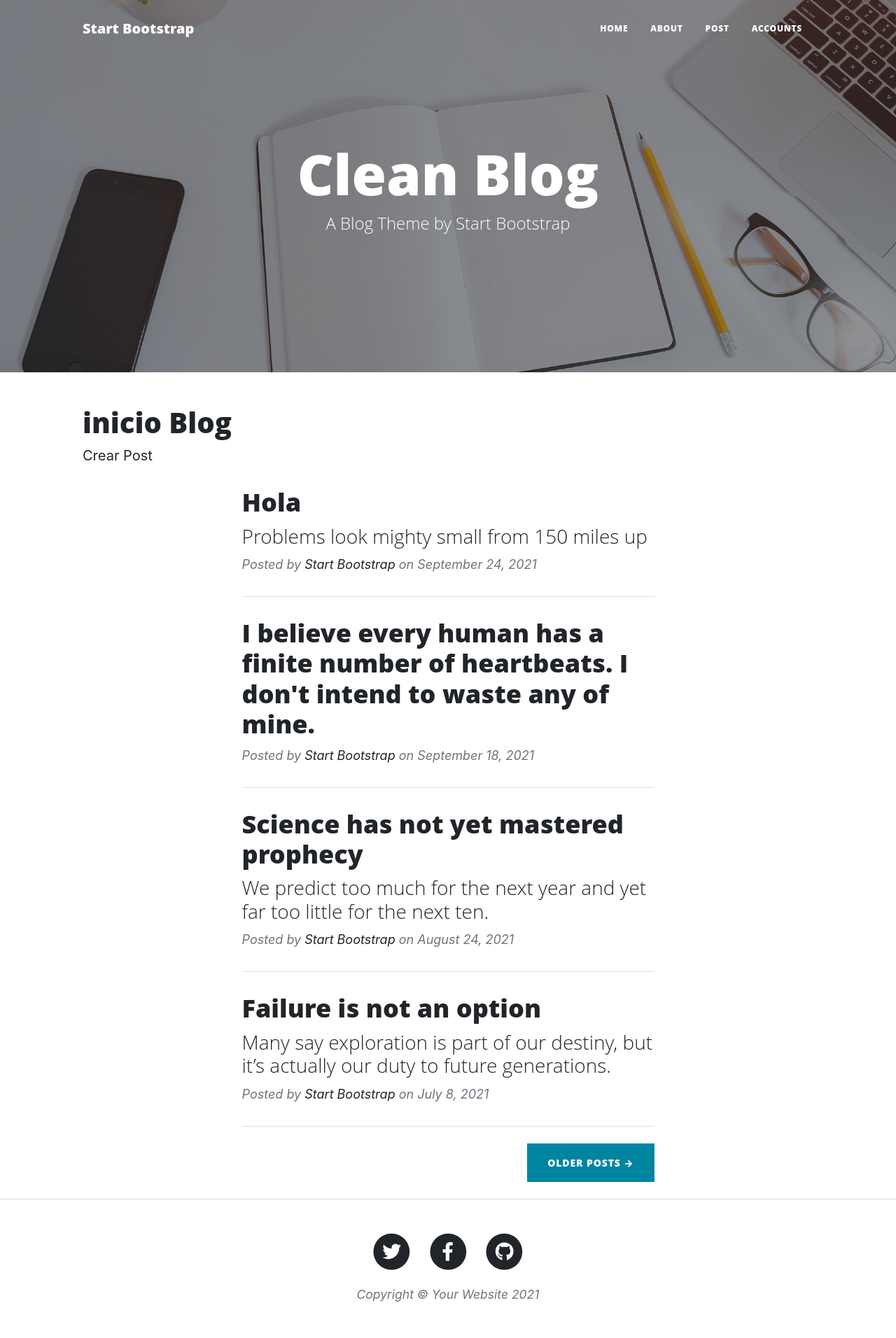
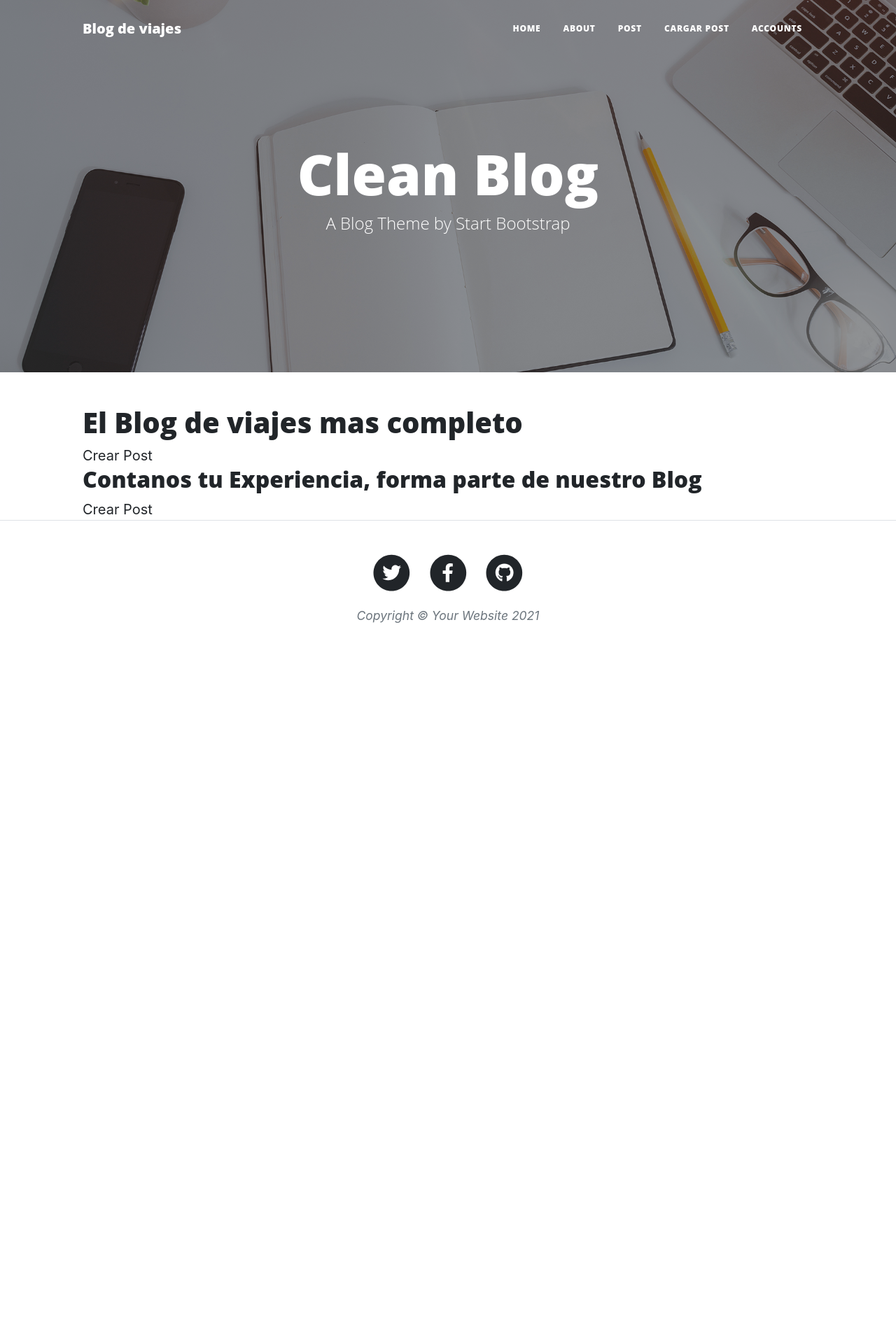
Before and after one commit to ezevazquez/CoderBlog, a Django app: page /pages/ in a window 1280 px wide. Shown: the whole page at 70% size. After the commit the page ends 890 px from the top, so only its background shows below. Run offline with Django 4.2, Linux system fonts and the light colour scheme; data that the repository does not hold is empty; some libraries are stand-ins or nearby versions.

Commit message:
Prueba de vista de posteos

```diff
--- a/pages/views.py
+++ b/pages/views.py
@@ -55,7 +55,7 @@ class PostDetail(DetailView):
 
 class PostUpdate(UpdateView):
     model: Post
-    succes_irl = "pages/inicioPages.html"
+    succes_url = "pages/inicioPages.html"
     fields = ['img', 'place', 'name', 'title', 'description']
 
 
--- a/templates/homepage/index.html
+++ b/templates/homepage/index.html
@@ -20,7 +20,7 @@
         <!-- Navigation-->
         <nav class="navbar navbar-expand-lg navbar-light" id="mainNav">
             <div class="container px-4 px-lg-5">
-                <a class="navbar-brand" href="index.html">Start Bootstrap</a>
+                <a class="navbar-brand" href="index.html">Blog de viajes</a>
                 <button class="navbar-toggler" type="button" data-bs-toggle="collapse" data-bs-target="#navbarResponsive" aria-controls="navbarResponsive" aria-expanded="false" aria-label="Toggle navigation">
                     Menu
                     <i class="fas fa-bars"></i>
@@ -30,6 +30,7 @@
                         <li class="nav-item"><a class="nav-link px-lg-3 py-3 py-lg-4" href="index.html">Home</a></li>
                         <li class="nav-item"><a class="nav-link px-lg-3 py-3 py-lg-4" href="#">About</a></li>
                         <li class="nav-item"><a class="nav-link px-lg-3 py-3 py-lg-4" href="{% url 'homePages'%}">Post</a></li>
+                        <li class="nav-item"><a class="nav-link px-lg-3 py-3 py-lg-4" href="{% url 'newPost'%}">Cargar Post</a></li>
                         <li class="nav-item"><a class="nav-link px-lg-3 py-3 py-lg-4" href="#">Accounts</a></li>
                     </ul>
                 </div>
--- a/templates/pages/inicioPages.html
+++ b/templates/pages/inicioPages.html
@@ -5,7 +5,7 @@
 {% block varContent %}
     <div class="container px-4 px-lg-5">
         <div class="row gx-4 gx-lg-5 justify-content-center">
-            <h1>inicio Blog</h1>
+            <h1>El Blog de viajes mas completo</h1>
             <a href="{% url 'newPost' %}">Crear Post</a>
         </div>
     </div>
@@ -36,70 +36,15 @@
         </div>
     </div>
 
-
-
-
     <div class="container px-4 px-lg-5">
         <div class="row gx-4 gx-lg-5 justify-content-center">
-            <div class="col-md-10 col-lg-8 col-xl-7">
-                <!-- Post preview-->
-                <div class="post-preview">
-                    <a href="post.html">
-                        <h2 class="post-title">Hola</h2>
-                        <h3 class="post-subtitle">Problems look mighty small from 150 miles up</h3>
-                    </a>
-                    <p class="post-meta">
-                        Posted by
-                        <a href="#!">Start Bootstrap</a>
-                        on September 24, 2021
-                    </p>
-                </div>
-                <!-- Divider-->
-                <hr class="my-4" />
-                <!-- Post preview-->
-                <div class="post-preview">
-                    <a href="post.html"><h2 class="post-title">I believe every human has a finite number of heartbeats. I don't intend to waste any of mine.</h2></a>
-                    <p class="post-meta">
-                        Posted by
-                        <a href="#!">Start Bootstrap</a>
-                        on September 18, 2021
-                    </p>
-                </div>
-                <!-- Divider-->
-                <hr class="my-4" />
-                <!-- Post preview-->
-                <div class="post-preview">
-                    <a href="post.html">
-                        <h2 class="post-title">Science has not yet mastered prophecy</h2>
-                        <h3 class="post-subtitle">We predict too much for the next year and yet far too little for the next ten.</h3>
-                    </a>
-                    <p class="post-meta">
-                        Posted by
-                        <a href="#!">Start Bootstrap</a>
-                        on August 24, 2021
-                    </p>
-                </div>
-                <!-- Divider-->
-                <hr class="my-4" />
-                <!-- Post preview-->
-                <div class="post-preview">
-                    <a href="post.html">
-                        <h2 class="post-title">Failure is not an option</h2>
-                        <h3 class="post-subtitle">Many say exploration is part of our destiny, but it’s actually our duty to future generations.</h3>
-                    </a>
-                    <p class="post-meta">
-                        Posted by
-                        <a href="#!">Start Bootstrap</a>
-                        on July 8, 2021
-                    </p>
-                </div>
-                <!-- Divider-->
-                <hr class="my-4" />
-                <!-- Pager-->
-                <div class="d-flex justify-content-end mb-4"><a class="btn btn-primary text-uppercase" href="#!">Older Posts →</a></div>
-            </div>
+            <h2>Contanos tu Experiencia, forma parte de nuestro Blog</h2>
+            <a href="{% url 'newPost' %}">Crear Post</a>
         </div>
     </div>
 
 
+
+
+
 {% endblock varContent%}
```
Also changed, not shown: pages/forms.py (+5 -5 lines).
